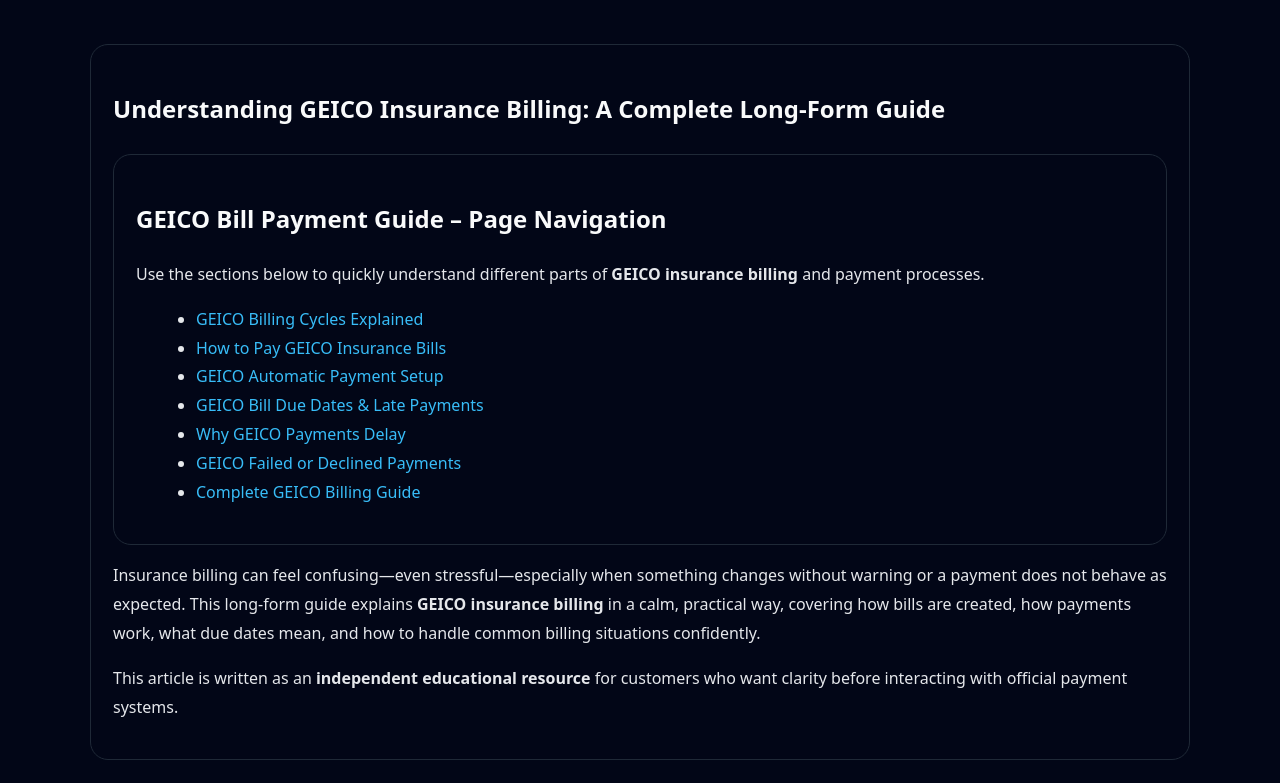
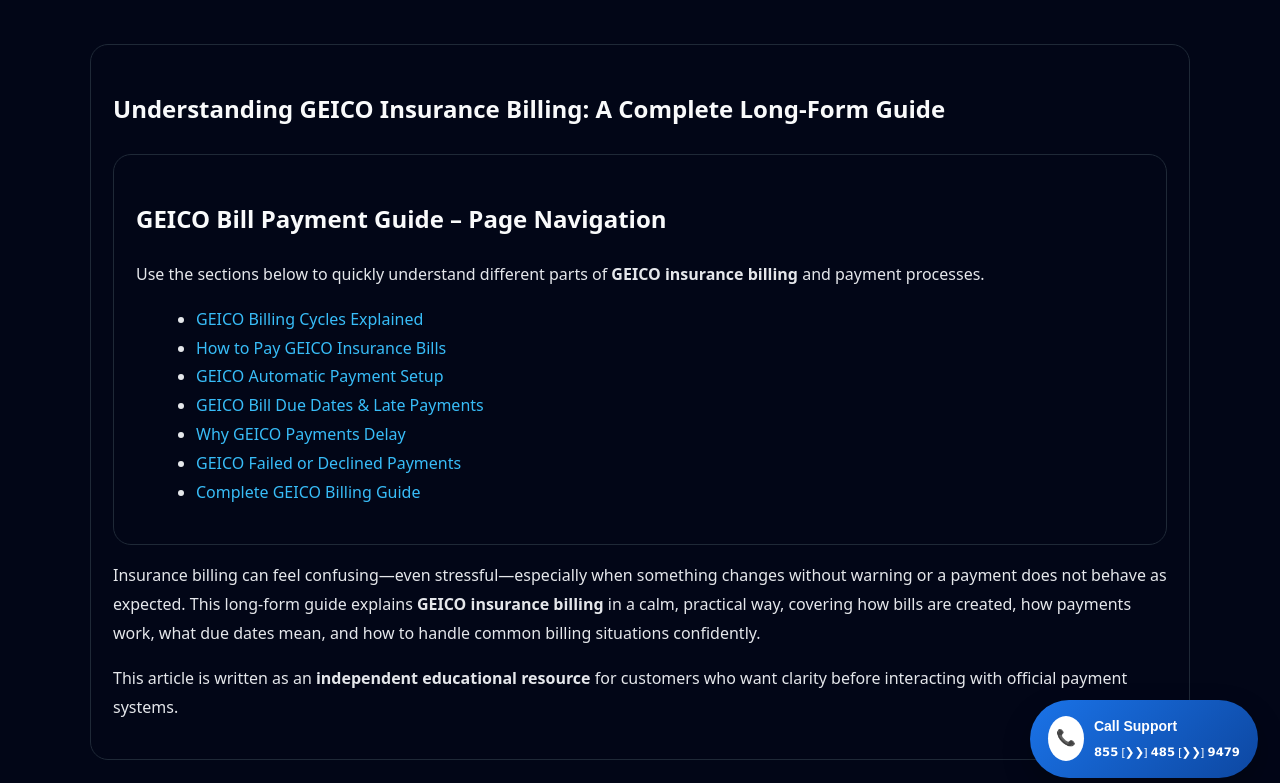
Before and after one commit to Geicoguide/geico-insurance-bills, a plain HTML site: page index.html in a window 1280 px wide. Shown: the top 783 px of the page. Drawn offline with Linux system fonts and the light colour scheme.

Commit message:
Implement floating call CTA for support
Added a floating call-to-action button for support.

```diff
--- a/index.html
+++ b/index.html
@@ -849,5 +849,63 @@ education hub.
 with or endorsed by GEICO Insurance. Always verify billing and payment details
 directly through official GEICO platforms.
 </p>
+<!-- Floating Call CTA -->
+<style>
+  .floating-call-cta {
+    position: fixed;
+    bottom: 22px;
+    right: 22px;
+    z-index: 9999;
+    background: linear-gradient(135deg, #1a73e8, #0d47a1);
+    color: #fff;
+    padding: 14px 18px;
+    border-radius: 50px;
+    box-shadow: 0 12px 28px rgba(0, 0, 0, 0.25);
+    font-family: Arial, sans-serif;
+    font-size: 14px;
+    display: flex;
+    align-items: center;
+    gap: 10px;
+  }
 
+  .floating-call-cta a {
+    color: #fff;
+    text-decoration: none;
+    font-weight: 600;
+    white-space: nowrap;
+  }
+
+  .floating-call-cta:hover {
+    transform: translateY(-2px);
+    transition: 0.25s ease;
+  }
+
+  .call-icon {
+    background: #fff;
+    color: #1a73e8;
+    border-radius: 50%;
+    padding: 8px;
+    font-size: 16px;
+  }
+
+  @media (max-width: 600px) {
+    .floating-call-cta {
+      bottom: 12px;
+      right: 12px;
+      font-size: 13px;
+      padding: 12px 16px;
+    }
+  }
+</style>
+
+<div class="floating-call-cta">
+  <div class="call-icon">📞</div>
+  <a aria-label="Call for GEICO Insurance Bill Help"
+     href="tel:+18554859479">
+    Call Support<br>
+    <small style="font-weight:400;">
+      𝟴𝟱𝟱 [❯❯] 𝟰𝟴𝟱 [❯❯] 𝟵𝟰𝟳𝟵
+    </small>
+  </a>
+</div>
   </section>
```
